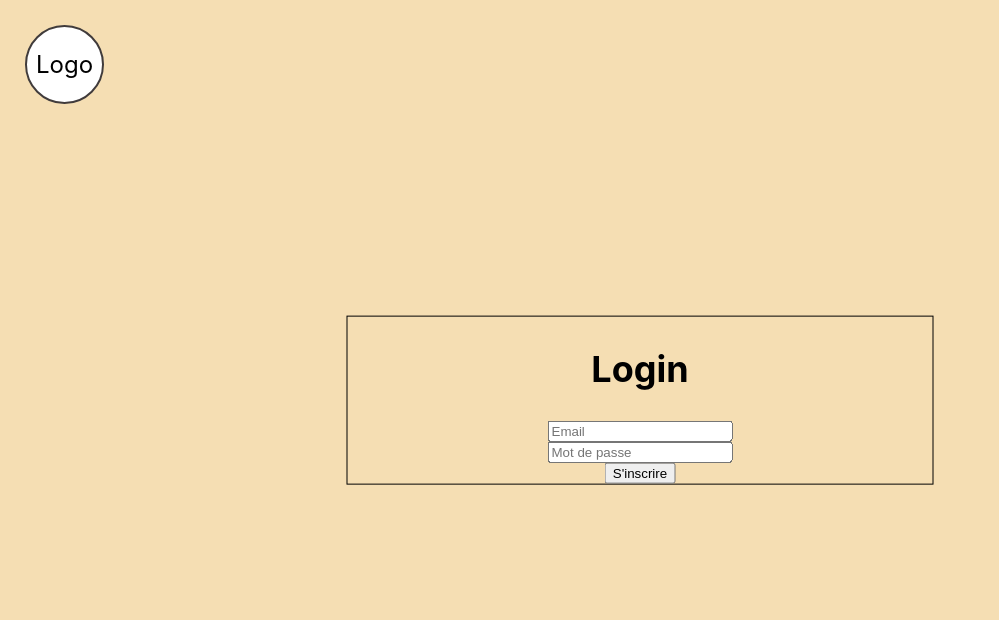
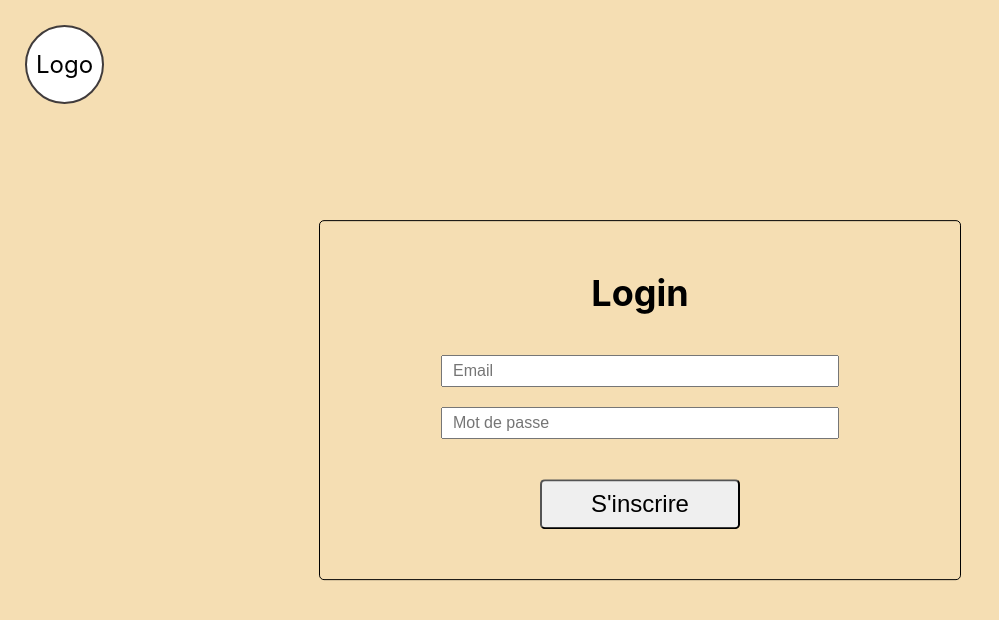
Before and after one commit to BryAth/Projet-Collaboratif-Hotel, a React (Create React App) app: page /connexion in a window 1280 px wide. Shown: the top 620 px of the page, without its empty margins (0-999 px from the left). Built offline with nearby package versions, Linux system fonts and the light colour scheme.

Commit message:
lien vers login et register

```diff
--- a/src/components/auth/login-register.jsx
+++ b/src/components/auth/login-register.jsx
@@ -1,10 +1,11 @@
 import style from './login-register.module.css';
-
+import { Link } from 'react-router-dom';
 
 const LoginRegister = () => {
     return (
         <div className={style.divLogin}>
-            <button className={style.loginButton}>Login</button>
+            <Link to="/connexion"><button className={style.loginButton}>Login</button></Link>
+
         </div>
     );
 };
--- a/src/components/search-bar/search-bar.module.css
+++ b/src/components/search-bar/search-bar.module.css
@@ -22,4 +22,5 @@
     height: 50px;
     font-size: 1.5rem;
     border-radius: 5px;
+    cursor: pointer;
 }
--- a/src/pages/login/login-page.jsx
+++ b/src/pages/login/login-page.jsx
@@ -1,3 +1,4 @@
+import { Link } from 'react-router-dom';
 import Logo from '../../components/logo/logo';
 import style from './login-page.module.css';
 
@@ -12,7 +13,7 @@ const LoginPage = () => {
                     <h1>Login</h1>
                     <input type="text" placeholder="Email" />
                     <input type="text" placeholder="Mot de passe" />
-                    <button>S'inscrire</button>
+                    <Link to='/enregistrement'><button>S'inscrire</button></Link>
                 </article>
             </div>
         </>
--- a/src/pages/login/login-page.module.css
+++ b/src/pages/login/login-page.module.css
@@ -15,8 +15,24 @@
     justify-content: center;
     align-items: center;
     flex-direction: column;
-    padding: 0 200px;
-    border: 1px solid black
+    width: 50vw;
+    padding: 20px 0 50px;
+    border: 1px solid black;
+    border-radius: 5px;
+}
 
+.loginContainer input {
+    font-size: 1rem;
+    width: 30vw;
+    margin: 10px 0;
+    padding: 5px 0 5px 10px;
+}
 
+.loginContainer button {
+    margin-top: 30px;
+    width: 200px;
+    height: 50px;
+    font-size: 1.5rem;
+    border-radius: 5px;
+    cursor: pointer;
 }
```
